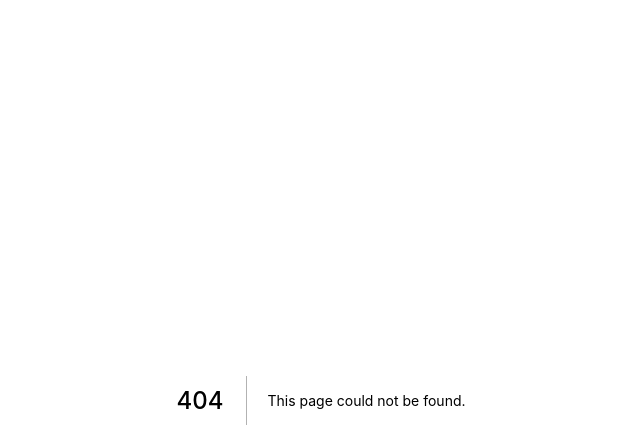
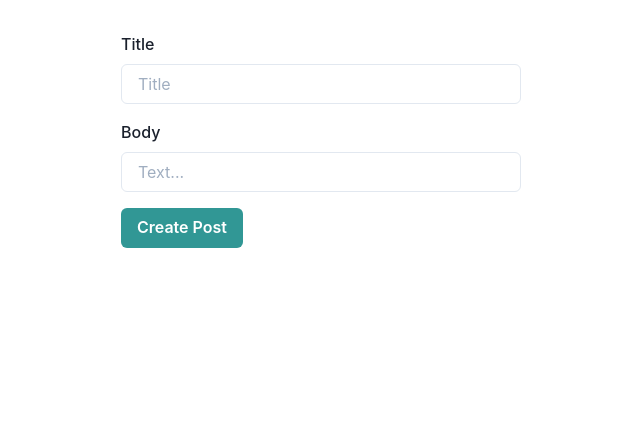
Before and after one commit to WRHR/cloneit-web, a Next.js app: page /create-post in a window 1280 px wide. Before the commit this address had no page. Shown: the top 448 px of the page, without its empty margins (319-959 px from the left). Built offline with nearby package versions, Linux system fonts and the light colour scheme.

Commit message:
Add create-post page

```diff
--- /dev/null
+++ b/src/pages/create-post.tsx
@@ -0,0 +1,40 @@
+import { Box, Button, Flex, Link } from "@chakra-ui/react";
+import { Form, Formik } from "formik";
+import router from "next/dist/next-server/lib/router/router";
+import React from "react";
+import { InputField } from "../components/InputField";
+import { Wrapper } from "../components/Wrapper";
+import { toErrorMap } from "../utils/toErrorMap";
+
+export const CreatePost: React.FC<{}> = ({}) => {
+  return (
+    <Wrapper variant="small">
+      <Formik
+        initialValues={{ title: "", text: "" }}
+        onSubmit={async (values, { setErrors }) => {
+          console.log(values)
+        }}
+      >
+        {({ isSubmitting }) => (
+          <Form>
+            <InputField name="title" placeholder="Title" label="Title" />
+            <Box mt={4}>
+              <InputField name="text" placeholder="Text..." label="Body" />
+            </Box>
+
+            <Button
+              mt={4}
+              type="submit"
+              isLoading={isSubmitting}
+              colorScheme="teal"
+            >
+              Create Post
+            </Button>
+          </Form>
+        )}
+      </Formik>
+    </Wrapper>
+  );
+};
+
+export default CreatePost
```
